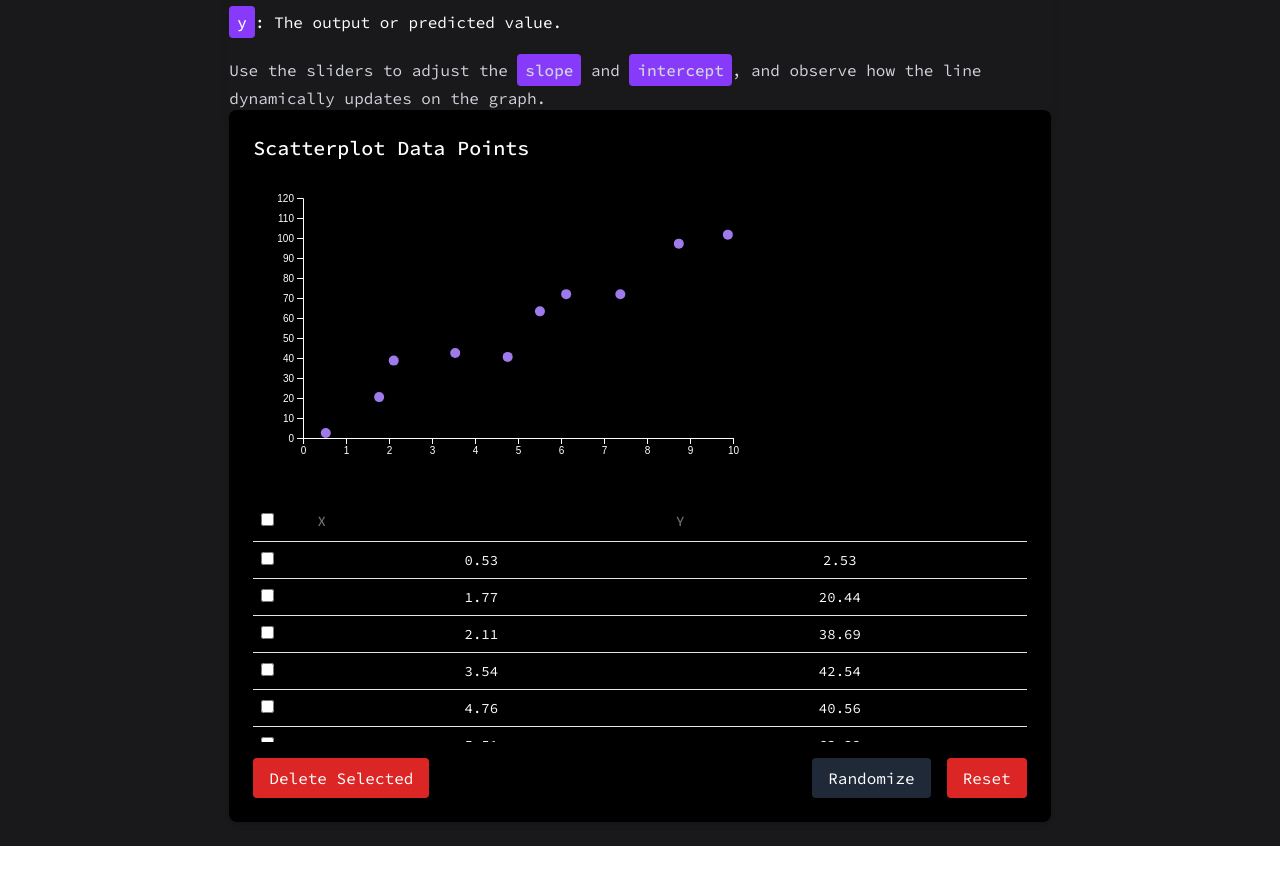
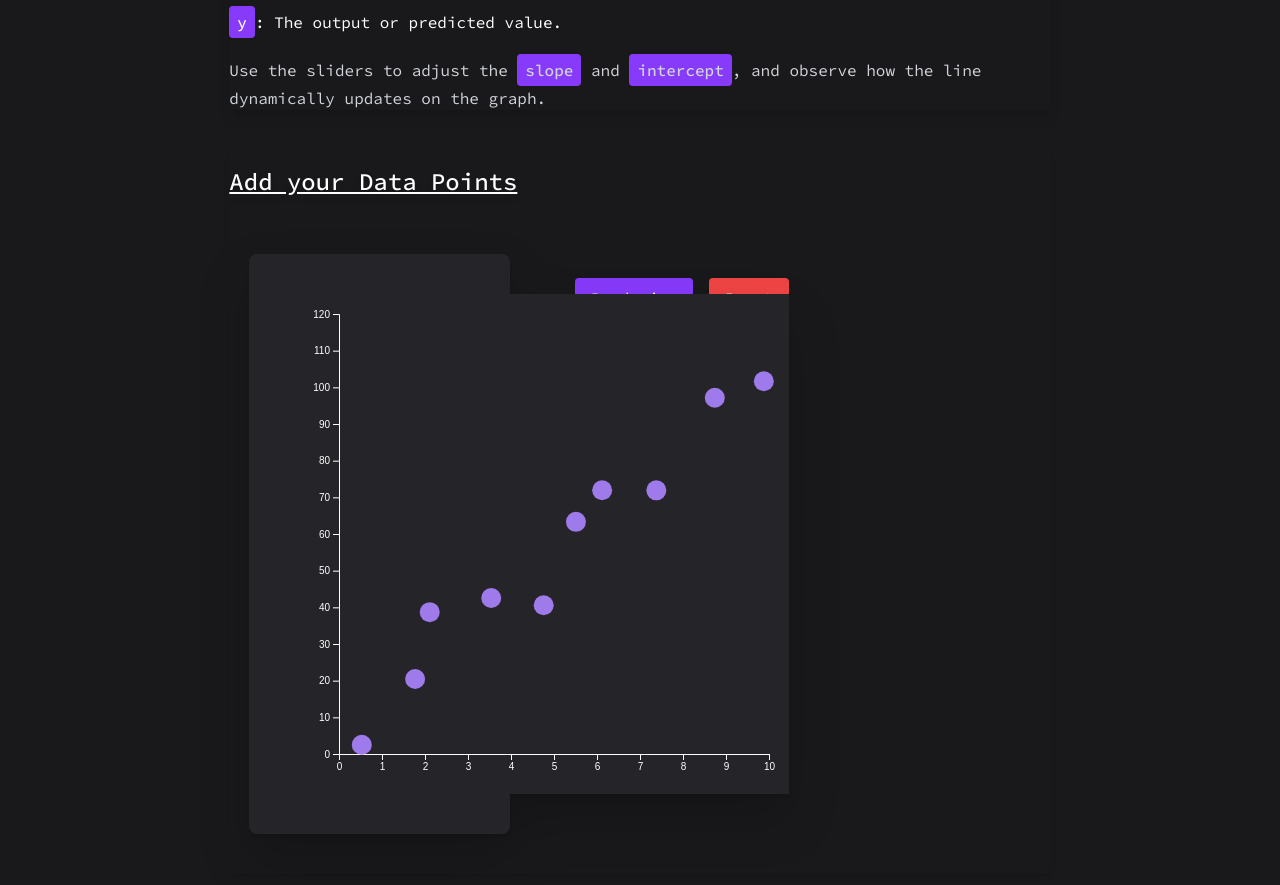
Before and after one commit to Mayankpratapsingh022/MLDataViz, a Next.js app in the folder dataviz/: page /linear-regression in a window 1280 px wide. Shown: the part 711-1596 px from the top of the page. Before the commit the page ends 1557 px from the top, so only its background shows below. Built offline with nearby package versions, Linux system fonts and the light colour scheme.

Commit message:
Data Adding compoenent added

```diff
--- a/dataviz/app/algo/linear-regression/datapointadder.tsx
+++ b/dataviz/app/algo/linear-regression/datapointadder.tsx
@@ -44,7 +44,7 @@ const DataPointAdder = () => {
 
   const renderPlot = () => {
     const svgWidth = 500;
-    const svgHeight = 300;
+    const svgHeight = 500;
     const margin = { top: 20, right: 20, bottom: 40, left: 50 };
 
     const width = svgWidth - margin.left - margin.right;
@@ -55,7 +55,8 @@ const DataPointAdder = () => {
       .select("#scatterplot")
       .append("svg")
       .attr("width", svgWidth)
-      .attr("height", svgHeight);
+      .attr("height", svgHeight)
+      .style('background', '#252428');
 
     const xScale = d3.scaleLinear().domain([0, 10]).range([0, width]);
     const yScale = d3.scaleLinear().domain([0, 120]).range([height, 0]);
@@ -78,7 +79,7 @@ const DataPointAdder = () => {
       .append("circle")
       .attr("cx", (d) => xScale(d.x))
       .attr("cy", (d) => yScale(d.y))
-      .attr("r", 5)
+      .attr("r", 10)
       .style("fill", "#9f7aea")
       .style("cursor", "pointer")
       .on("mouseover", function (event, d) {
@@ -165,10 +166,34 @@ const DataPointAdder = () => {
   };
 
   return (
-    <div className="max-w-4xl mx-auto bg-black text-white p-6 rounded-lg shadow-md">
-      <h1 className="text-xl font-medium mb-4">Scatterplot Data Points</h1>
-      <div id="scatterplot" className="mb-6"></div>
-      <div className="overflow-auto max-h-60">
+    <div className=" flex gap-5  flex-wrap  flex-col my-10  text-white  rounded-lg shadow-md drop-shadow-md">
+ <h1 className="text-2xl font-medium underline my-4">Add your Data Points</h1>
+<section className="flex flex-wrap flew-row w-full p-5 ">
+<div className="p-5 bg-[#252428] rounded-lg drop-shadow-2xl w-fit h-fit lg:w-2/6 md:w-1/4">
+      <div id="scatterplot" className="w-fit p-5  items-center justify-center h-auto "></div>
+      </div>
+      <div className="flex flex-col w-full lg:w-1/2 md:w-1/2  mx-auto mt-6">
+      <div className="flex gap-4">
+
+
+          <button
+            className="bg-maincolor text-white px-4 py-2 rounded hover:bg-gray-700"
+            onClick={randomizeData}
+          >
+            Randomize
+          </button>
+          <button
+            className="bg-red-500 text-white px-4 py-2 rounded hover:bg-red-500"
+            onClick={resetData}
+          >
+            Reset
+          </button>
+        </div>
+      </div>
+
+      </section>
+    <section className="flex flex-wrap">
+      {/* <div className="overflow-scroll w-fit ">
         <Table>
           <TableCaption>A list of your scatterplot data points.</TableCaption>
           <TableHeader>
@@ -176,6 +201,7 @@ const DataPointAdder = () => {
               <TableHead>
                 <input
                   type="checkbox"
+                  className=""
                   onChange={(e) =>
                     setData((prevData) =>
                       prevData.map((point) => ({
@@ -194,60 +220,48 @@ const DataPointAdder = () => {
             {data.map((point) => (
               <TableRow
                 key={point.id}
-                className={`${
-                  point.selected ? "bg-gray-700" : ""
-                } hover:bg-gray-700 transition-colors duration-200`}
+
               >
                 <TableCell>
                   <input
                     type="checkbox"
+                    className=" "
                     checked={point.selected}
                     onChange={() => toggleSelect(point.id)}
+
                   />
+
+
                 </TableCell>
                 <TableCell>
                   <input
                     type="number"
                     value={point.x.toFixed(2)}
                     onChange={(e) => updateData(point.id, "x", e.target.value)}
-                    className="bg-transparent border-none text-white text-center w-full appearance-none"
+                    className="bg-transparent focus:outline-none focus:border-neutral-500 focus:border  text-white text-center w-fit p-4 appearance-none"
                   />
+
+
+
+
+
+
                 </TableCell>
                 <TableCell>
                   <input
                     type="number"
                     value={point.y.toFixed(2)}
                     onChange={(e) => updateData(point.id, "y", e.target.value)}
-                    className="bg-transparent border-none text-white text-center w-full appearance-none"
+                    className="bg-transparent focus:outline-none focus:border-neutral-500 focus:border  text-white text-center w-fit p-4 appearance-none"
                   />
                 </TableCell>
               </TableRow>
             ))}
           </TableBody>
         </Table>
-      </div>
-      <div className="flex justify-between mt-4">
-        <button
-          className="bg-red-600 text-white px-4 py-2 rounded hover:bg-red-500"
-          onClick={deleteSelected}
-        >
-          Delete Selected
-        </button>
-        <div className="flex gap-4">
-          <button
-            className="bg-gray-800 text-white px-4 py-2 rounded hover:bg-gray-700"
-            onClick={randomizeData}
-          >
-            Randomize
-          </button>
-          <button
-            className="bg-red-600 text-white px-4 py-2 rounded hover:bg-red-500"
-            onClick={resetData}
-          >
-            Reset
-          </button>
-        </div>
-      </div>
+      </div> */}
+
+      </section>
     </div>
   );
 };
--- a/dataviz/components/ui/table.tsx
+++ b/dataviz/components/ui/table.tsx
@@ -58,7 +58,7 @@ const TableRow = React.forwardRef<
   <tr
     ref={ref}
     className={cn(
-      "border-b transition-colors hover:bg-muted/50 data-[state=selected]:bg-muted",
+      "border-b border-gray-800 transition-colors hover:bg-neutral-900 data-[state=selected]:bg-muted",
       className
     )}
     {...props}
```
